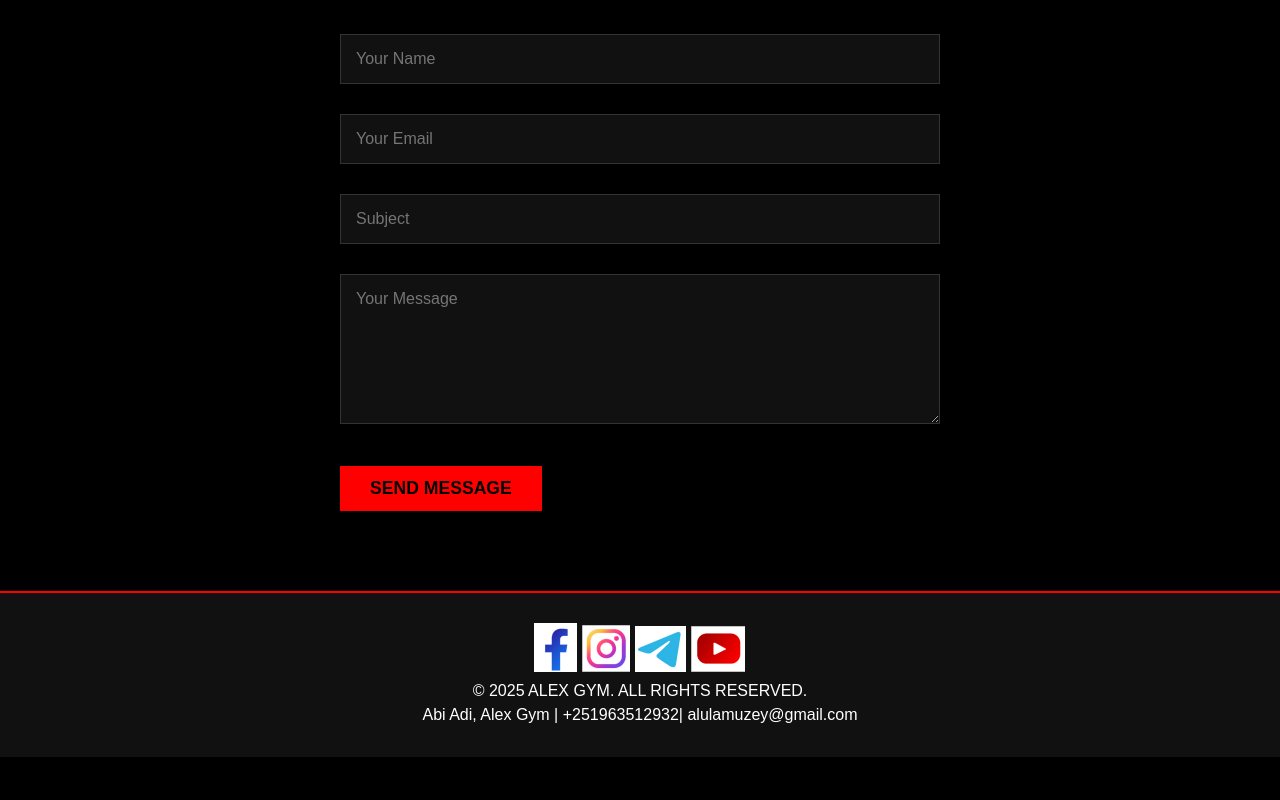
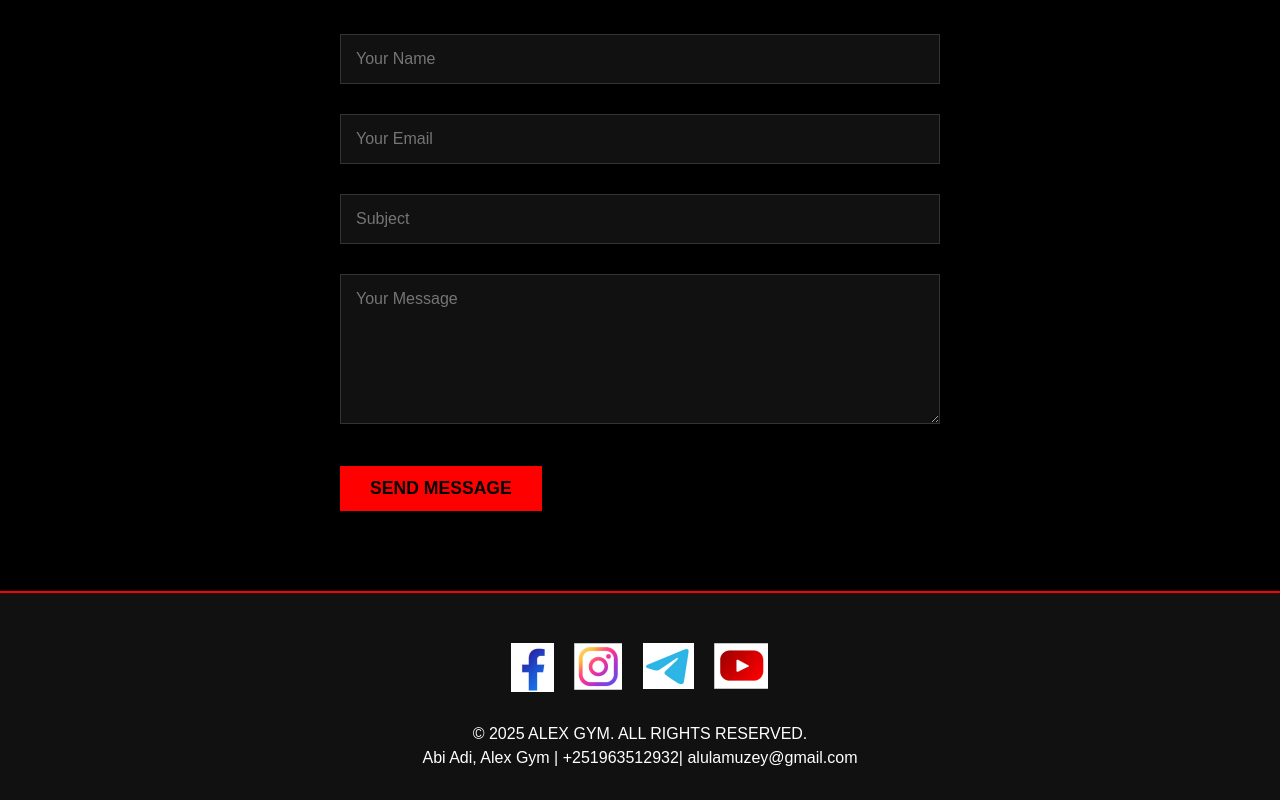
Before and after one commit to Alex-siri/My_website.github.io, a plain HTML site: page Alex Gym.html in a window 1280 px wide. Shown: the part 2680-3480 px from the top of the page. Before the commit the page ends 3437 px from the top, so only its background shows below. Drawn offline with Linux system fonts and the light colour scheme.

Commit message:
Update styles.css

```diff
--- a/styles.css
+++ b/styles.css
@@ -180,19 +180,19 @@ body {
     border-top: 2px solid #f00;
 }
 
-.social {
+.social_media {
     display: flex;
     justify-content: center;
     gap: 20px;
     margin: 20px 0;
 }
 
-.social a {
+.social_media a {
     color: #fff;
     font-size: 1.5rem;
     transition: 0.3s;
 }
 
-.social a:hover {
+.social_media a:hover {
     color: #f00;
 }
```
